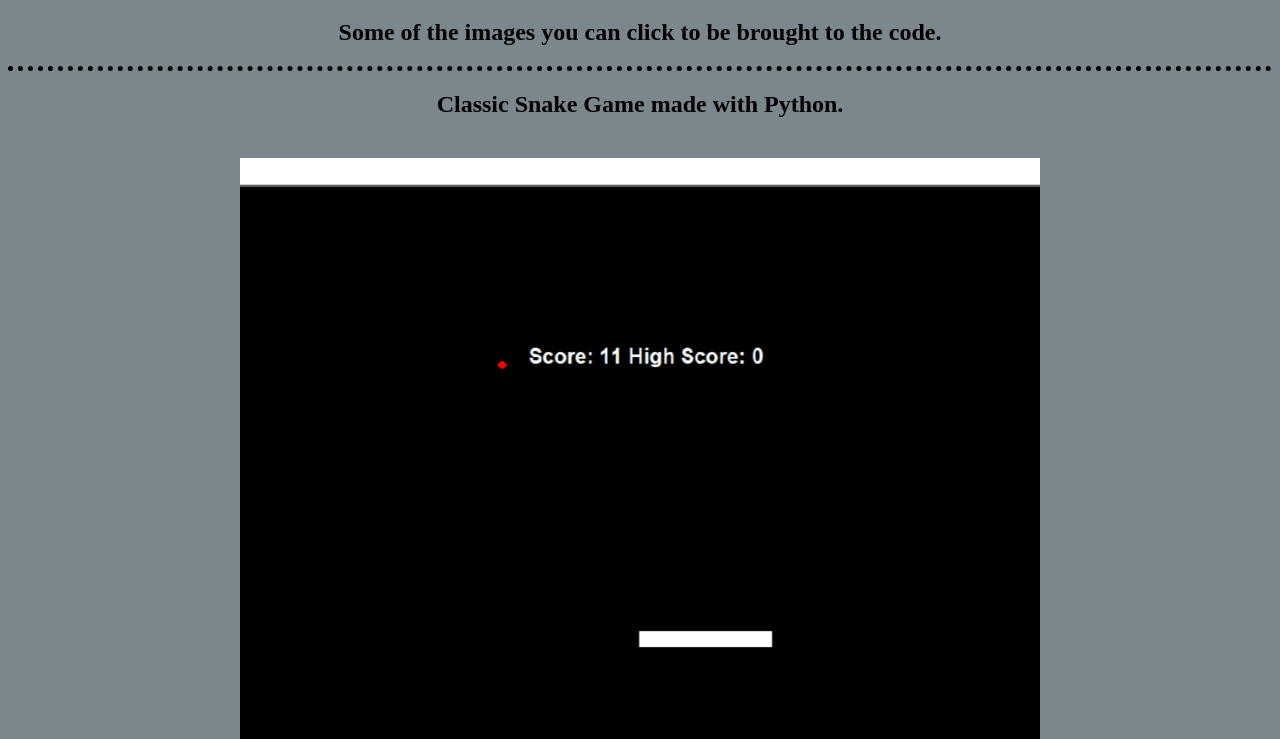
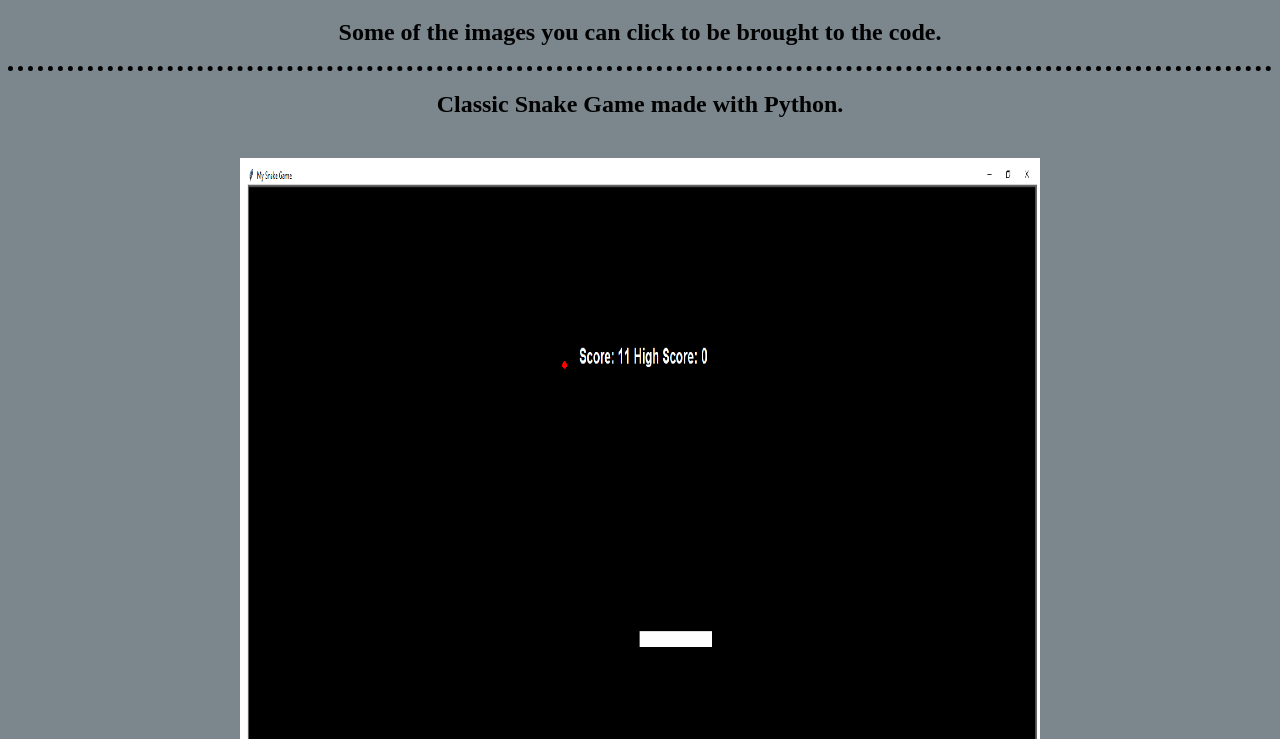
Before and after one commit to mstocker79/MattStocker.github.io, a plain HTML site: page My_Work.html in a window 1280 px wide. Shown: the part 61-800 px from the top of the page. Drawn offline with Linux system fonts and the light colour scheme; files that its build step writes are made by us from their sources; a web font is replaced by a local one.

Commit message:
Add files via upload
image of snake

```diff
--- a/My_Work.html
+++ b/My_Work.html
@@ -19,7 +19,7 @@
 
 
 <div id="center">
-    <a href="https://github.com/mstocker79/portfolio"><img src="snake_resized.png" alt="Block of Code" class="size"></a>
+    <a href="https://github.com/mstocker79/portfolio"><img src="Snake_Game.png" alt="Block of Code" class="size"></a>
 </div>
 <br><br><br><br><br>
 <h2>Team Game made in Unreal Engine 4.</h2>
```
